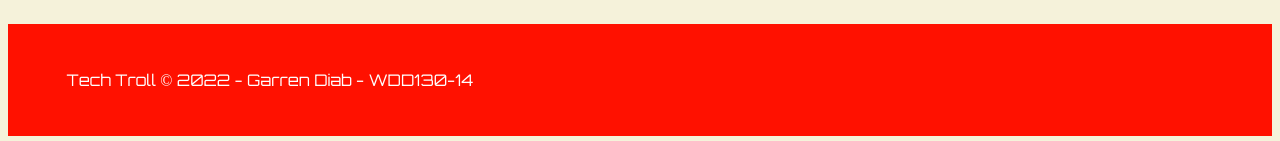
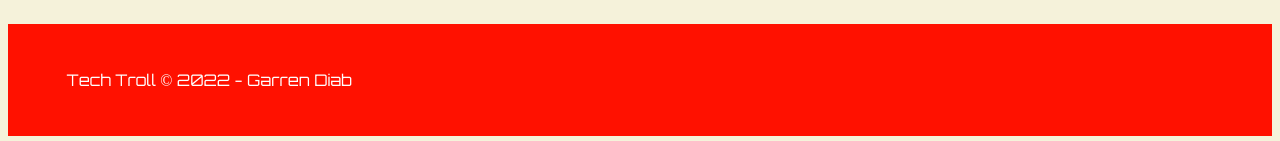
Before and after one commit to DiabGarren/WDD-130, a plain HTML site: page tech-troll/index.html in a window 1280 px wide. Shown: the part 1990-2131 px from the top of the page. Drawn offline with Linux system fonts and the light colour scheme; a web font is replaced by a local one.

Commit message:
Removed module name

```diff
--- a/tech-troll/index.html
+++ b/tech-troll/index.html
@@ -95,7 +95,7 @@
     </main>
 
     <footer>
-        <p id="info">Tech Troll &copy; 2022 - Garren Diab - WDD130-14</p>
+        <p id="info">Tech Troll &copy; 2022 - Garren Diab</p>
     </footer>
 </body>
 
```
